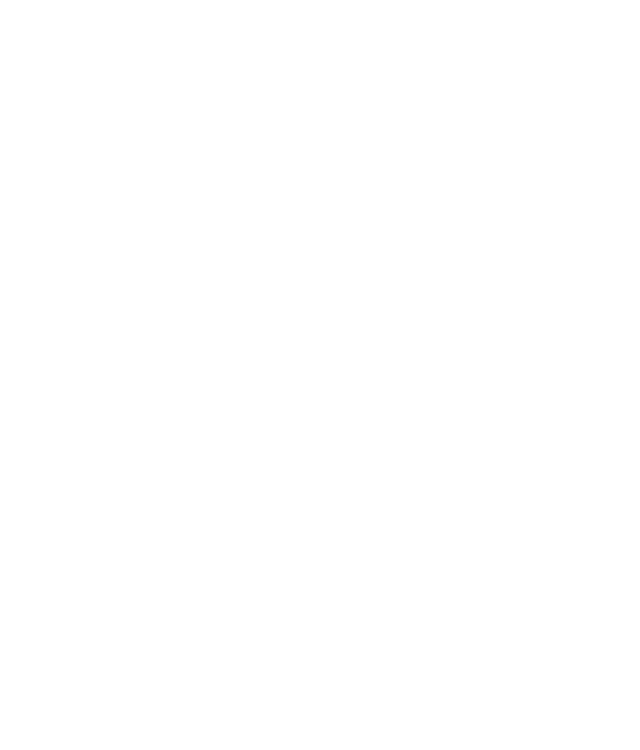
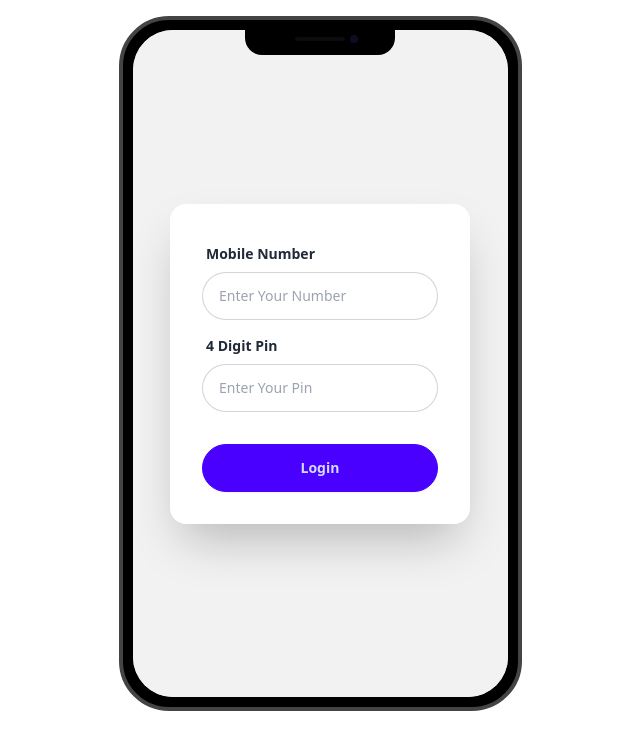
Before and after one commit to Irenity0/payoo-mfs, a plain HTML site: page index.html in a window 1280 px wide. Shown: the whole page, without its empty margins (320-960 px from the left). Drawn offline with nearby package versions, Linux system fonts and the light colour scheme.

Commit message:
login form UI and functions done

```diff
--- a/index.html
+++ b/index.html
@@ -1,13 +1,46 @@
 <!DOCTYPE html>
 <html lang="en">
-<head>
-    <meta charset="UTF-8">
-    <meta name="viewport" content="width=device-width, initial-scale=1.0">
+  <head>
+    <meta charset="UTF-8" />
+    <meta name="viewport" content="width=device-width, initial-scale=1.0" />
     <title>Payoo Mobile Bank</title>
-</head>
-<body>
-    <main>
-
+    <link href="https://cdn.jsdelivr.net/npm/daisyui@4.12.10/dist/full.min.css" rel="stylesheet" type="text/css"/>
+    <script src="https://cdn.tailwindcss.com"></script>
+  </head>
+  <body>
+    <main class="flex justify-center">
+      <div class="mockup-phone mt-4">
+        <div class="camera"></div>
+        <div class="display">
+          <div class="artboard artboard-demo phone-2">
+            <!-- login -->
+            <div class="hero bg-base-200 min-h-screen">
+              <div class="hero-content flex-col lg:flex-row-reverse">
+                <div class="card bg-base-100 w-full max-w-sm shrink-0 shadow-2xl">
+                  <form class="card-body">
+                    <div class="form-control">
+                      <label class="label">
+                        <span class="label-text font-bold">Mobile Number</span>
+                      </label>
+                      <input id="login-phone-number" type="text" placeholder="Enter Your Number" class="input input-bordered text-sm rounded-full" autocomplete="off" required />
+                    </div>
+                    <div class="form-control">
+                      <label class="label">
+                        <span class="label-text font-bold">4 Digit Pin</span>
+                      </label>
+                      <input id="login-pin-number" type="password" placeholder="Enter Your Pin" class="input input-bordered text-sm rounded-full" autocomplete="off" required/>
+                    </div>
+                    <div class="form-control mt-6">
+                      <button id="btn-login" class="btn btn-primary rounded-full">Login</button>
+                    </div>
+                  </form>
+                </div>
+              </div>
+            </div>
+          </div>
+        </div>
+      </div>
     </main>
-</body>
+    <script src="./js/login.js"></script>
+  </body>
 </html>
--- /dev/null
+++ b/js/login.js
@@ -0,0 +1,14 @@
+document.getElementById('btn-login').addEventListener('click', function(event){
+    event.preventDefault();
+
+    const phoneNum = document.getElementById('login-phone-number').value;
+    const pinNum = document.getElementById('login-pin-number').value;
+
+    if(phoneNum === '01911223344' && pinNum === '1234'){
+        console.log(`you're logged in`);
+        window.location.href = 'home.html';
+    }
+    else{
+        alert(`Incorrect Number or Pin, please try again`);
+    }
+})
```
Also changed, not shown: home.html (added, +20 -0 lines).
